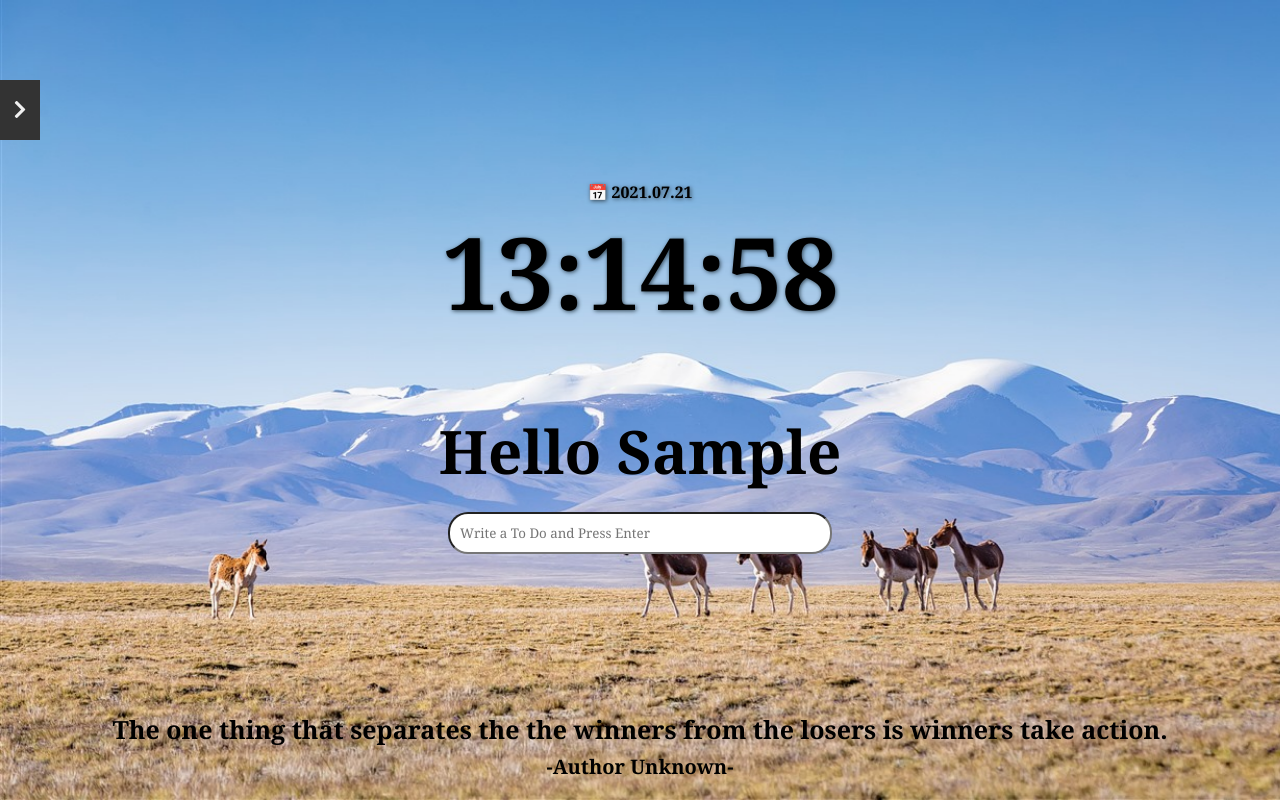
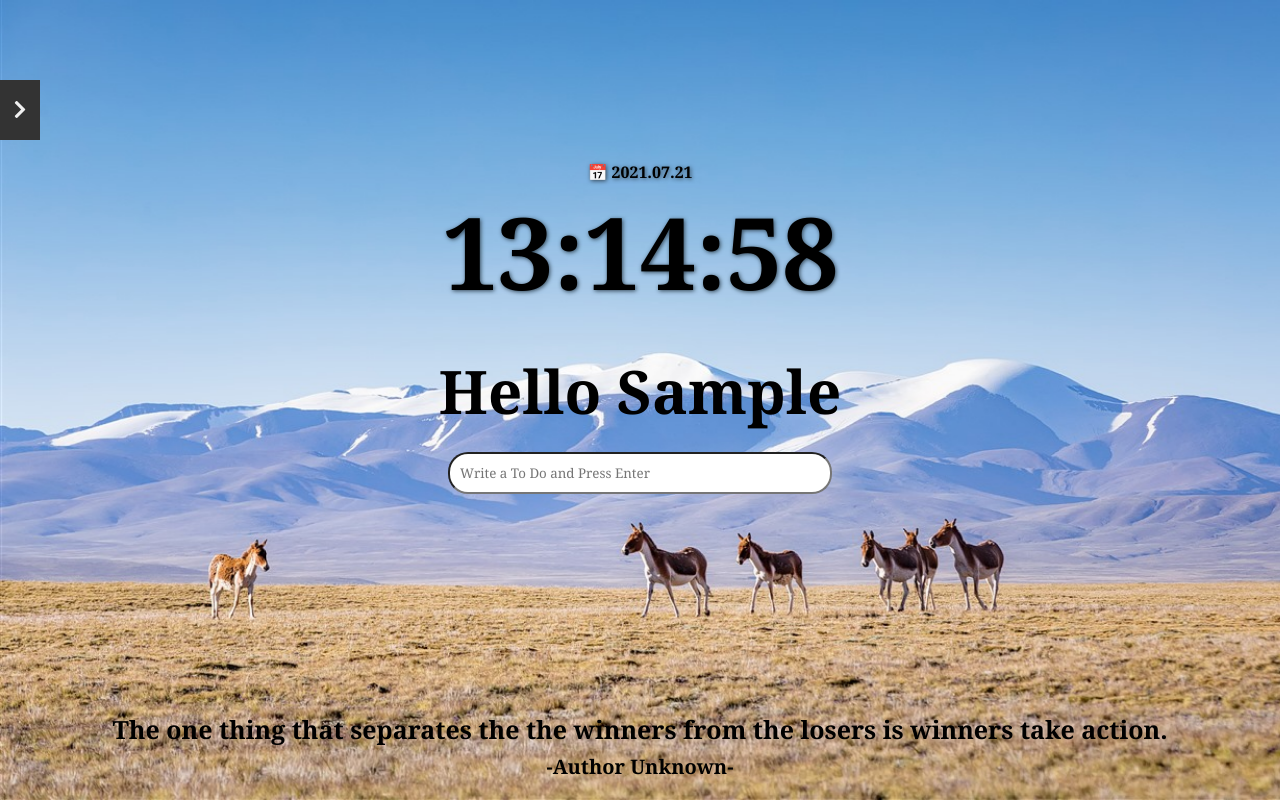
Before and after one commit to chaeikim-tech/momentun, a plain HTML site: page index.html in a window 1280 px wide. Both pictures are taken after typing "Sample" into the empty fields and a click on the input "Log In". Drawn offline with Linux system fonts and the light colour scheme.

Commit message:
Update style.css

```diff
--- a/css/style.css
+++ b/css/style.css
@@ -84,7 +84,7 @@ body img {
   flex-direction: column;
   justify-content: center;
   align-items: center;
-  height: 60vh;
+  height: 55vh;
   text-shadow: 1px 1px 4px #334756;
 }
 
@@ -96,7 +96,7 @@ body img {
 #greeting {
   font-size: 60px;
   font-weight: 700;
-  margin-top: -120px;
+  margin-top: -140px;
 }
 
 #greeting,
@@ -149,6 +149,10 @@ body img {
   font-weight: 800;
 }
 
+#todo-list li {
+  padding-bottom: 5px;
+}
+
 #todo-list button {
   padding-left: 5px;
   border-style: none;
```
